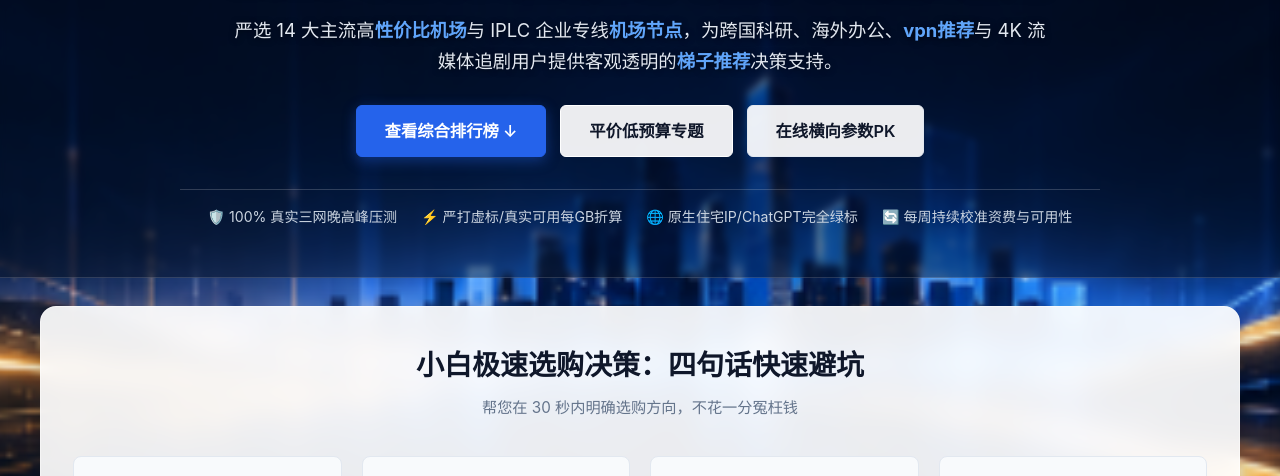
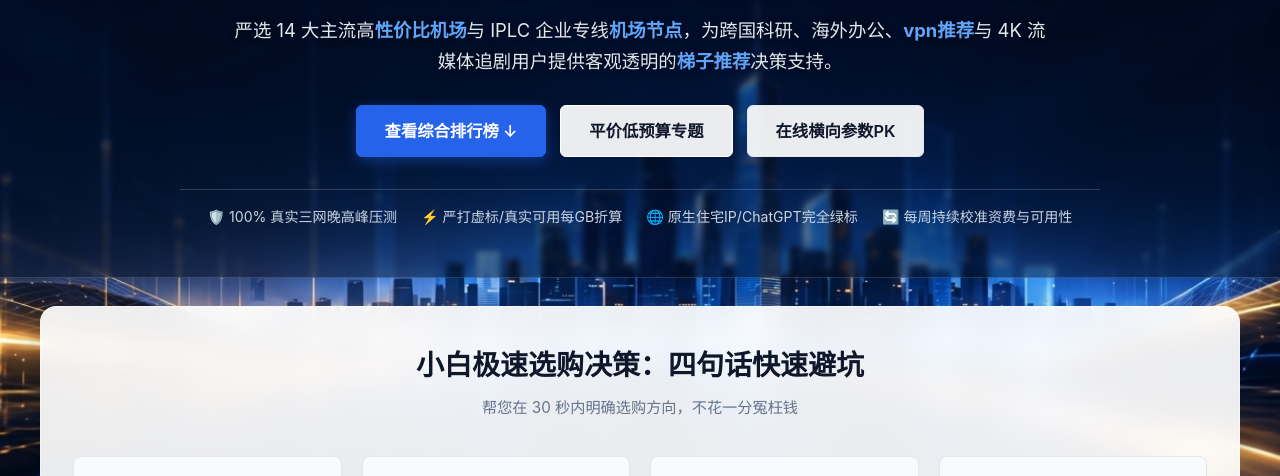
Before and after one commit to tangtang856/jichangtop.cc, an Astro site: page / in a window 1280 px wide. Shown: the part 244-720 px from the top of the page. Built offline with nearby package versions, Linux system fonts and the light colour scheme; Astro itself is replaced by a stand-in of ours.

Commit message:
style: replace low-res 312x163 background with crisp 1376x768 HD version

```diff
--- a/src/layouts/Layout.astro
+++ b/src/layouts/Layout.astro
@@ -87,7 +87,7 @@ const allSchemas = schema ? (Array.isArray(schema) ? [...defaultSchemas, ...sche
     <script type="application/ld+json" set:html={JSON.stringify(s)} />
   ))}
 </head>
-<body style="background-image: url('/images/bg-hero.png'); background-size: cover; background-position: center top; background-attachment: fixed; background-repeat: no-repeat; background-color: #030712;">
+<body style="background-image: url('/images/bg-hero.jpg'); background-size: cover; background-position: center top; background-attachment: fixed; background-repeat: no-repeat; background-color: #030712;">
   <Header activeNav={activeNav} />
   <slot />
   <Footer />
```
Also changed, not shown: public/images/bg-hero.jpg (added), public/images/bg-hero.png (deleted).
